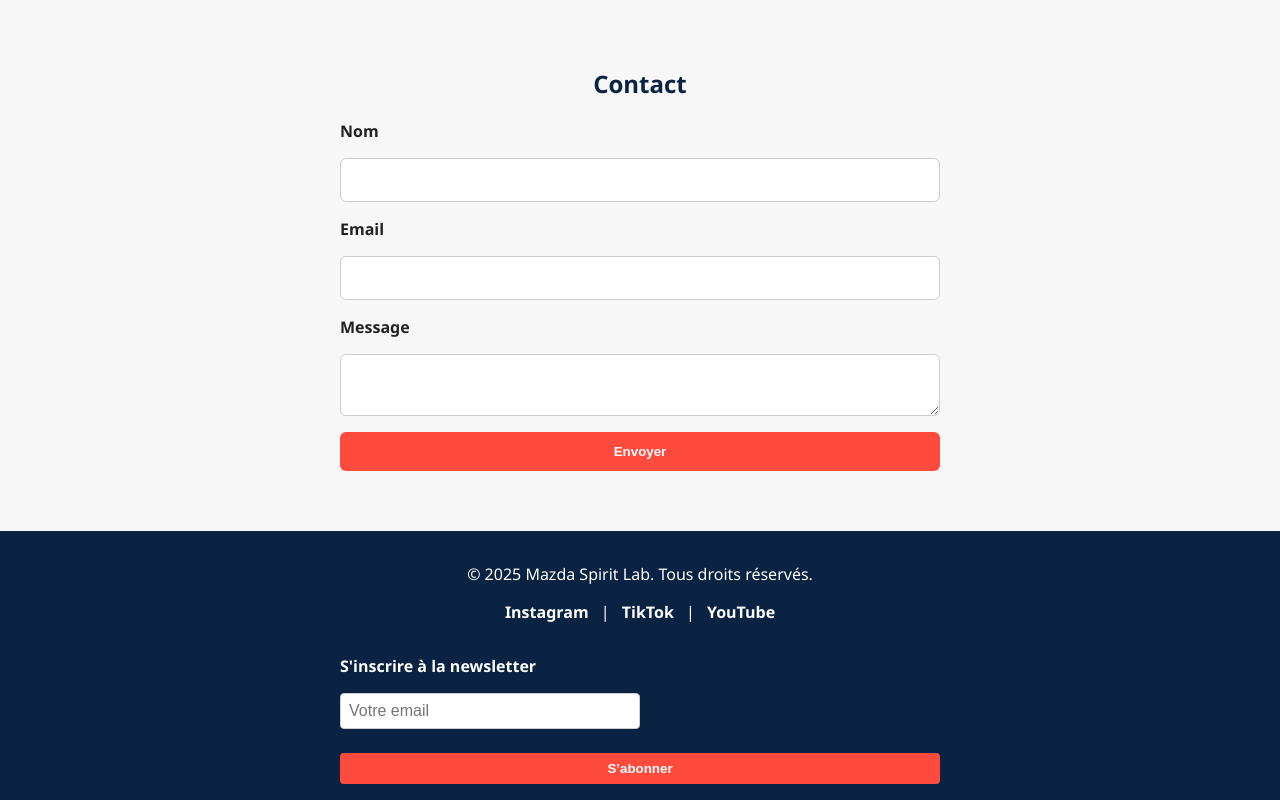
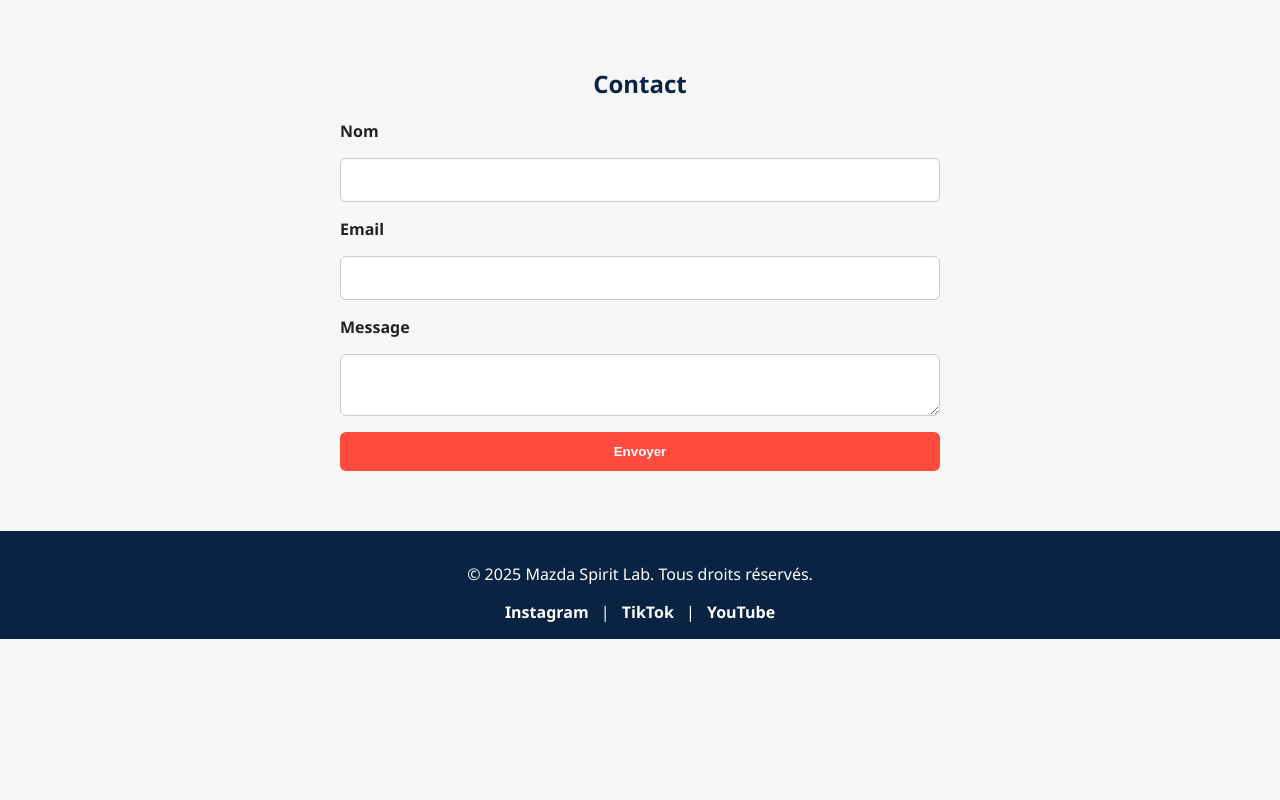
Before and after one commit to kouadio-k/mazda-spirit-lab, a plain HTML site: page index.html in a window 1280 px wide. Shown: the part 1162-1962 px from the top of the page. After the commit the page ends 1801 px from the top, so only its background shows below. Drawn offline with Linux system fonts and the light colour scheme.

Commit message:
Add files via upload

```diff
--- a/index.html
+++ b/index.html
@@ -1,3 +1,4 @@
+
 <!DOCTYPE html>
 <html lang="fr">
 <head>
@@ -41,7 +42,6 @@
       color: #0A2342;
     }
 
-    /* Galerie */
     .gallery {
       display: grid;
       grid-template-columns: repeat(auto-fit, minmax(250px, 1fr));
@@ -59,7 +59,6 @@
       box-shadow: 0 8px 16px rgba(0,0,0,0.2);
     }
 
-    /* Lightbox */
     .lightbox {
       display: none;
       position: fixed;
@@ -176,21 +175,8 @@
       <a href="#">TikTok</a> |
       <a href="#">YouTube</a>
     </div>
-
-    <div style="margin-top: 2rem;">
-      <form action="https://example.us1.list-manage.com/subscribe/post?u=XXXX&amp;id=YYYY" method="post" target="_blank" novalidate>
-        <label for="newsletter-email">S'inscrire à la newsletter</label>
-        <input type="email" id="newsletter-email" name="EMAIL" placeholder="Votre email" required
-          style="padding: 0.5rem; border-radius: 4px; border: 1px solid #ccc; width: 100%; max-width: 300px; margin-bottom: 0.5rem;">
-        <button type="submit"
-          style="padding: 0.5rem 1rem; background-color:#FF4B3E; color: white; border: none; border-radius: 4px; cursor:pointer;">
-          S’abonner
-        </button>
-      </form>
-    </div>
   </footer>
 
-  <!-- Lightbox Script -->
   <div class="lightbox" id="lightbox">
     <img src="" alt="Agrandissement">
   </div>
```
